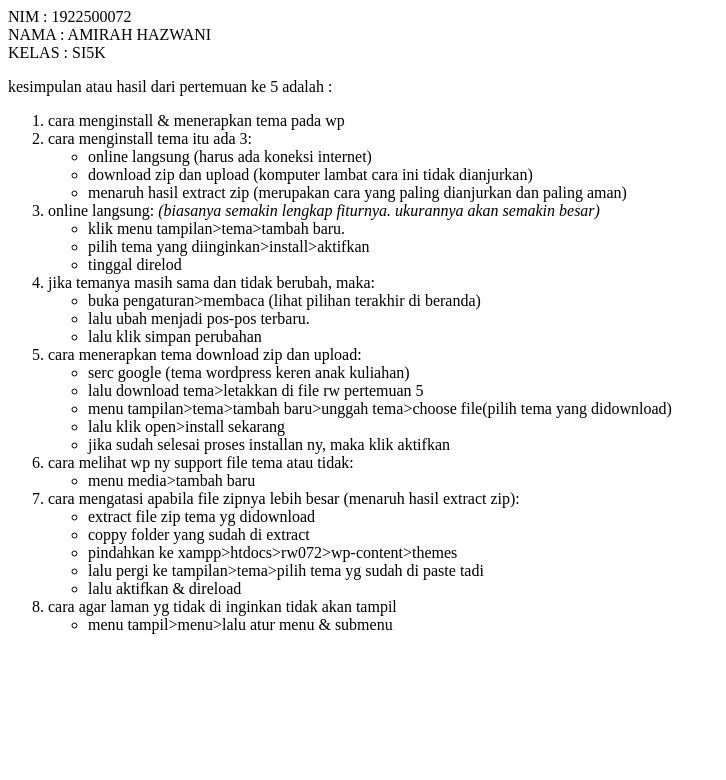
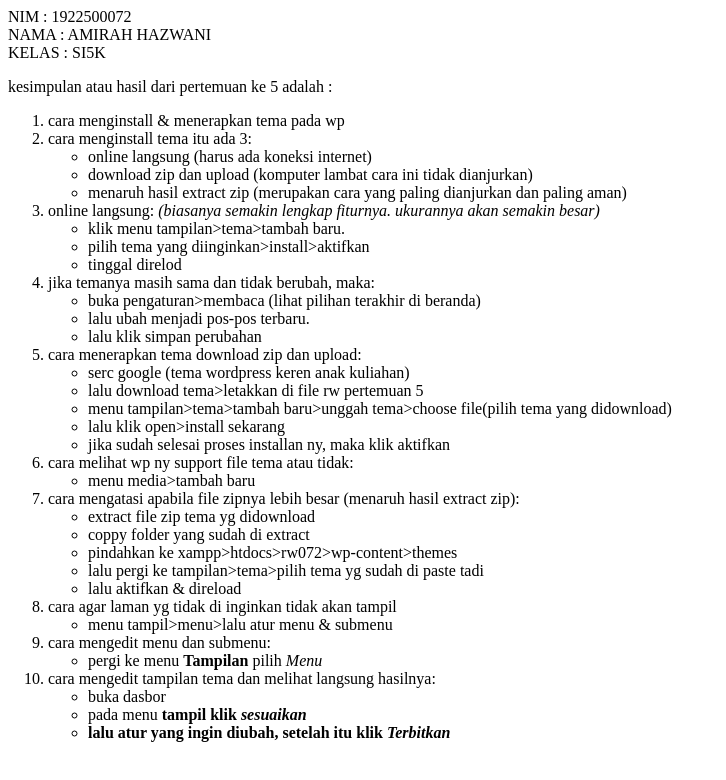
Before and after one commit to Amirah02/si5j2122o, a plain HTML site: page 5/index.html in a window 1280 px wide. Shown: the whole page, without its empty margins (0-726 px from the left). Drawn offline with Linux system fonts and the light colour scheme.

Commit message:
Update index.html

```diff
--- a/5/index.html
+++ b/5/index.html
@@ -47,4 +47,14 @@ KELAS : SI5K<br>
   <li>cara agar laman yg tidak di inginkan tidak akan tampil
     <ul><li>menu tampil>menu>lalu atur menu & submenu</li>
     </ul></li>
+
+  <li>cara mengedit menu dan submenu:
+    <ul><li>pergi ke menu <b>Tampilan</b> pilih <i>Menu</i></li>
+    </ul></li>
+
+  <li>cara mengedit tampilan tema dan melihat langsung hasilnya:
+    <ul><li>buka dasbor</li>
+      <li>pada menu <b>tampil<b/> klik <i>sesuaikan</i></li>
+      <li>lalu atur yang ingin diubah, setelah itu klik <i>Terbitkan</i></li>
+    </ul></li>
 </ol>
```
